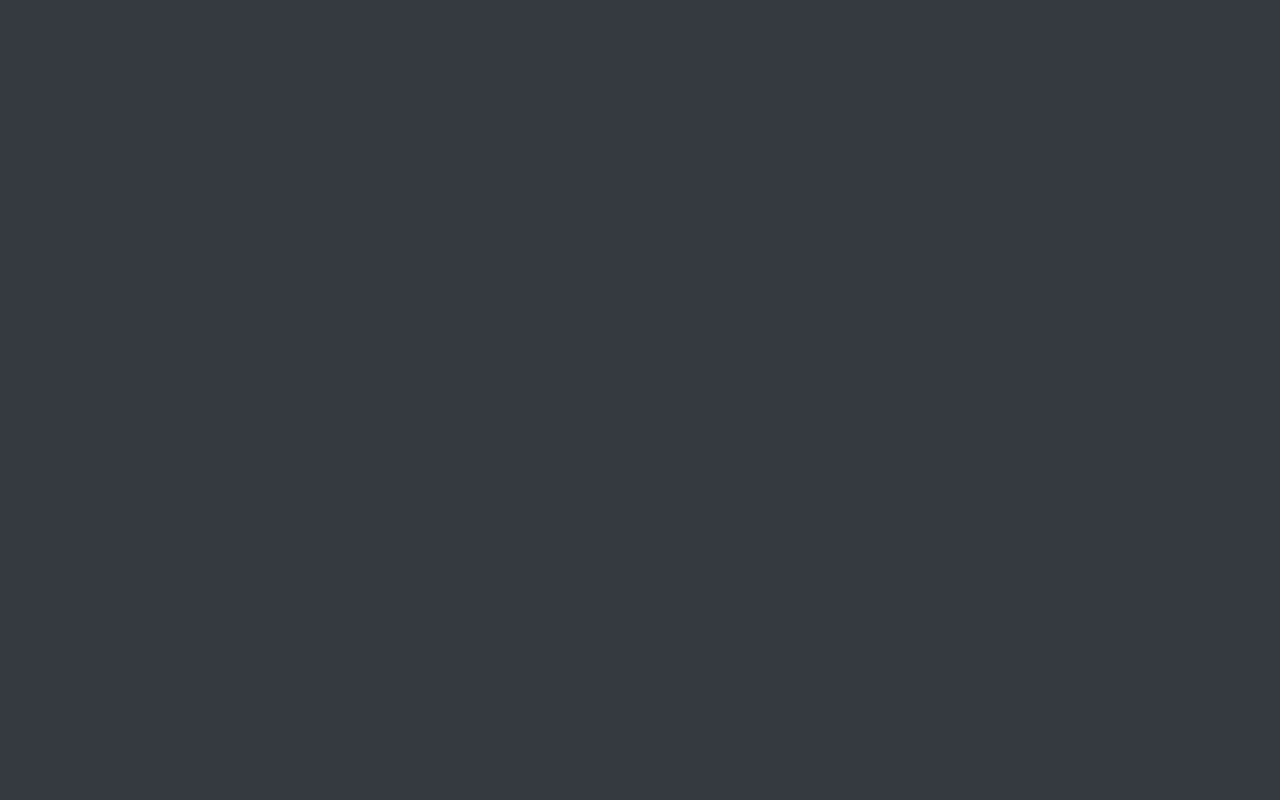
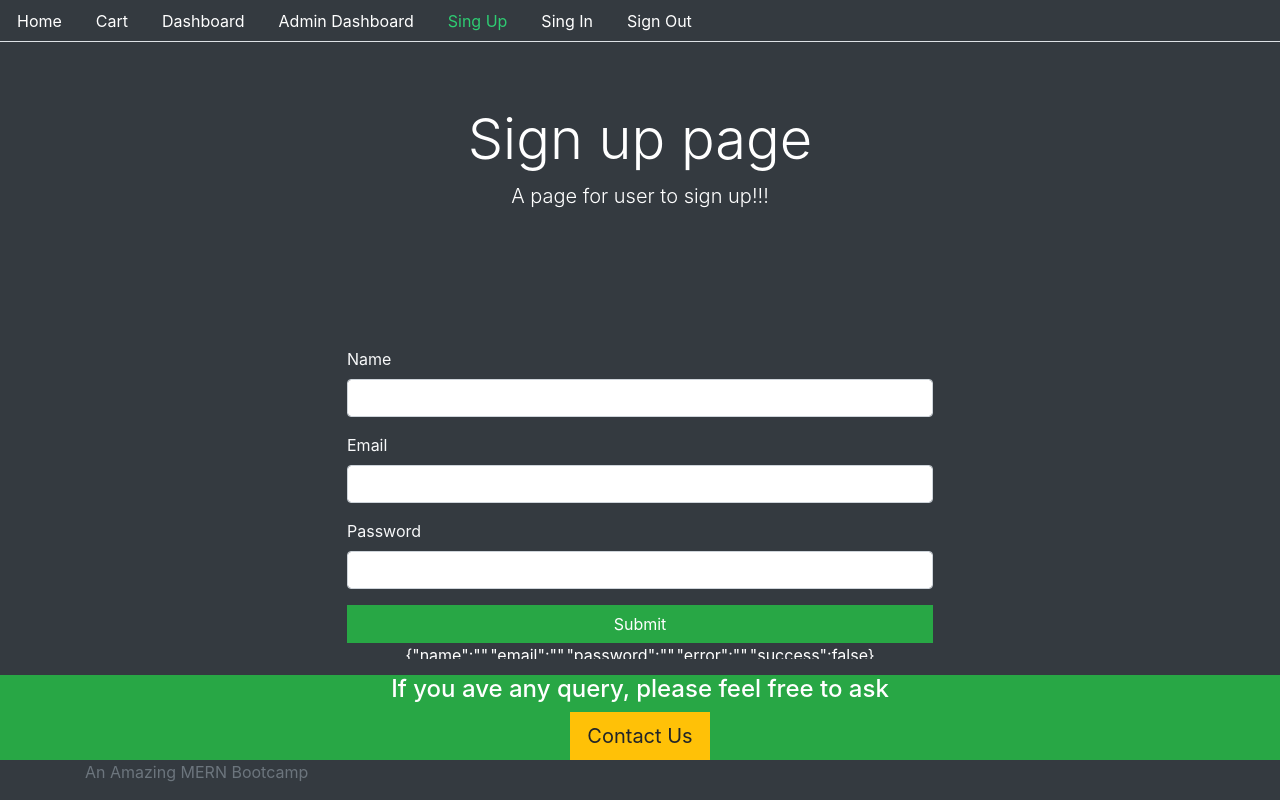
Before and after one commit to mdnadeem21/ecom-frontend-mern-app, a React (Create React App) app: page /signup in a window 1280 px wide. Built offline with nearby package versions, Linux system fonts and the light colour scheme; no server answers.

Commit message:
added navbar,signin/up/out codes

```diff
--- a/src/Routes.js
+++ b/src/Routes.js
@@ -1,12 +1,16 @@
 import React from 'react'
 import {BrowserRouter,Switch, Route} from 'react-router-dom'
 import Home from './core/Home'
+import Signup from './user/Signup'
+import Signin from './user/Signin'
 
 const Routes = () => {
   return (
     <BrowserRouter>
       <Switch>
         <Route path='/' exact component={Home} />
+        <Route path='/signup' exact component={Signup} />
+        <Route path='/signin' exact component={Signin} />
       </Switch>
     </BrowserRouter>
   )
--- a/src/auth/helper/index.js
+++ b/src/auth/helper/index.js
@@ -0,0 +1,63 @@
+import {API} from '../../backend'
+
+export const signup = user =>{
+    console.log("User : ",user);
+    console.log("User : ",user.name.length);
+    return fetch(`${API}/signup`,{
+        method : "POST",
+        header: {
+            Accept : "application/json",
+            "Content-Type" : "application/json"
+        },
+        body : JSON.stringify(user)}
+        ).then( res =>{
+            return res.json();
+        })
+        .catch( err => console.log("Error : ",err))
+}
+
+export const signin = user =>{
+    return fetch(`${API}/signin`,{
+        method : "POST",
+        header: {
+            Accept : "application/json",
+            "Content-Type" : "application/json"
+        },
+        body : JSON.stringify(user)}
+        ).then( res =>{
+            return res.json();
+        })
+        .catch( err => console.log("Error : ",err))
+}
+
+export const authenticate = (data,next) =>{
+    if(typeof window !== "undefined"){
+        localStorage.setItem("jwt",JSON.stringify(data))
+        next();
+    }
+}
+
+export const signout = next =>{
+    if(typeof window !== "undefined"){
+        localStorage.removeItem("jwt")
+        next();
+        return fetch(`${API/signout}`,{
+            method : "GET",
+
+        })
+        .then(res => console.log("User signout successfully"))
+        .catch(err => console.log("Error : ",err))
+    }
+
+}
+
+export const isAuthenticate = () =>{
+    if(typeof window == "undefined"){
+        return false
+    }
+    if(localStorage.getItem("jwt")){
+        return JSON.parse(localStorage.getItem("jwt"))
+    }else{
+        return false
+    }
+}
--- /dev/null
+++ b/src/backend.js
@@ -0,0 +1 @@
+export const API = process.env.REACT_APP_BACKEND
--- a/src/core/Base.js
+++ b/src/core/Base.js
@@ -0,0 +1,36 @@
+import React from 'react'
+import Navbar from './Navbar';
+
+
+const Base = ({
+    title = "My title",
+    description = "My description",
+    className = "bg-dark text-white p-4",
+    children
+}) => {
+  return (
+    <div>
+        <Navbar />
+      <div className='container-fluid'>
+       <div className="jumbotron bg-dark text-white text-center">
+        <h2 className="display-4">{title}</h2>
+        <p className="lead">{description}</p>
+       </div>
+       <div className={className}>{children}</div>
+      </div>
+      <footer className="footer bg-dark mt-auto py-3">
+        <div className="container-fluid bg-success text-white text-center">
+            <h4>If you ave any query, please feel free to ask</h4>
+            <button className="btn btn-warning btn-lg">Contact Us</button>
+        </div>
+        <div className="container">
+          <span className="text-muted">
+            An Amazing MERN Bootcamp
+          </span>
+        </div>
+      </footer>
+    </div>
+  )
+}
+
+export default Base;
--- a/src/core/Home.js
+++ b/src/core/Home.js
@@ -1,11 +1,13 @@
 import React from 'react'
 import "../styles.css"
+import Base from './Base';
 
 export default function Home() {
   return (
     <div>
+      <Base title ="Home Page" description='Welcome to the Tshirt zone'>
       <h1 className='text-white'>Hello front End</h1>
-      <p className='text-white text-center'>About the App</p>
+      </Base>
     </div>
   )
 }
--- /dev/null
+++ b/src/core/Navbar.js
@@ -0,0 +1,57 @@
+import React from 'react'
+import {Link,withRouter} from 'react-router-dom'
+
+const currentTab = (history,path) =>{
+    if(history.location.pathname === path){
+        return {color : "#2ecc72"}
+    }else{
+        return {color : "#FFFFFF"}
+    }
+}
+
+const Navbar = ({ history}) => {
+
+  return (
+    <div>
+       <ul className="nav nav-tabs bg-dark">
+          <li className="nav-item">
+            <Link style={currentTab(history,"/")} className="nav-link" to="/">
+                Home
+            </Link>
+          </li>
+          <li className="nav-item">
+            <Link style={currentTab(history,"/cart")} className="nav-link" to="/cart">
+                Cart
+            </Link>
+          </li>
+          <li className="nav-item">
+            <Link style={currentTab(history,"/user/dasboard")} className="nav-link" to="/user/dashboard">
+                Dashboard
+            </Link>
+          </li>
+          <li className="nav-item">
+            <Link style={currentTab(history,"/admin/dashboard")} className="nav-link" to="/admin/dashboard">
+                Admin Dashboard
+            </Link>
+          </li>
+          <li className="nav-item">
+            <Link style={currentTab(history,"/signup")} className="nav-link" to="/signup">
+                Sing Up
+            </Link>
+          </li>
+          <li className="nav-item">
+            <Link style={currentTab(history,"/signin")} className="nav-link" to="/signin">
+                Sing In
+            </Link>
+          </li>
+          <li className="nav-item">
+            <Link style={currentTab(history,"/signout")} className="nav-link" to="/signout">
+                Sign Out
+            </Link>
+          </li>
+       </ul>
+
+    </div>
+  )
+}
+export default withRouter(Navbar);
--- a/src/styles.css
+++ b/src/styles.css
@@ -7,3 +7,10 @@
 body {
   background: #343a40;
 }
+
+footer{
+  position: absolute;
+  bottom: 0px;
+  right: 0px;
+  left: 0px;
+}
--- a/src/user/Signin.js
+++ b/src/user/Signin.js
@@ -0,0 +1,33 @@
+import React, {useState} from 'react'
+import Base from '../core/Base'
+import {Link} from 'react-router-dom'
+
+const Signin = () =>{
+
+    const signInForm = () =>{
+        return(
+             <div className="row">
+                <div className="col-md-6 offset-sm-3 text-left">
+                    <form >
+                        <div className="form-group">
+                            <label className="text-light">Email</label>
+                            <input className='form-control' type="email" />
+                        </div>
+                        <div className="form-group">
+                            <label className="text-light">Password</label>
+                            <input className='form-control' type="password" />
+                        </div>
+                        <button className="btn btn-success btn-block">Submit</button>
+                    </form>
+                </div>
+             </div>
+        )
+    }
+    return(
+        <Base title='Sign In page' description='A page for user to sign in!!!'>
+            {signInForm()}
+
+        </Base>
+    )
+}
+export default Signin;
--- a/src/user/Signup.js
+++ b/src/user/Signup.js
@@ -0,0 +1,90 @@
+import React, {useState} from 'react'
+import Base from '../core/Base'
+import {Link} from 'react-router-dom'
+import { signup } from '../auth/helper'
+
+const Signup = () =>{
+
+    const [values, setValues] = useState({
+        name : "",
+        email : "",
+        password : "",
+        error : "",
+        success : false
+    })
+
+    const { name, email, password, error, success } = values
+
+    const handleChange = name => event =>{
+        setValues({...values,error : false,[name] : event.target.value})
+    }
+
+    const onSubmit = event =>{
+        event.preventDefault();
+        console.log(`Before --- Name : ${name} - Email : ${email} - Password : ${password}`);
+        setValues({...values,error : false})
+        console.log(`After --- Name : ${name} - Email : ${email} - Password : ${password}`);
+        signup({name,email,password})
+        .then(data =>{
+            console.log("Data : ",data)
+            if(data.error){
+                setValues({...values, error : data.error, success : false})
+            }else{
+                setValues({...values,name:"",email:"",password:"",error:"",success:true})
+            }
+        })
+        .catch(err => console.log("Error in SignUp : ",err))
+    }
+
+    const successMessage = () =>{
+      return (
+
+       <div className="row">
+          <div className="col-md-6 offset-sm-3 text-left">
+          <div className="alert alert-success" style={{display: success ? "" :"none"}}>
+        New account created successfully, for <Link to="/signin">Login click here</Link>
+      </div>
+          </div>
+       </div>
+
+      )
+    }
+    const errorMessage = () =>{
+        return (<div className="alert alert-success" style={{display: error ? "" :"none"}}>
+          {error}
+        </div>)
+      }
+
+    const signUpForm = () =>{
+        return(
+             <div className="row">
+                <div className="col-md-6 offset-sm-3 text-left">
+                    <form >
+                        <div className="form-group">
+                            <label className="text-light">Name</label>
+                            <input onChange={handleChange("name")} className='form-control' type="text" value={name} />
+                        </div>
+                        <div className="form-group">
+                            <label className="text-light">Email</label>
+                            <input onChange={handleChange("email")} className='form-control' type="email" value={email} />
+                        </div>
+                        <div className="form-group">
+                            <label className="text-light">Password</label>
+                            <input onChange={handleChange("password")}className='form-control' type="password" value={password}/>
+                        </div>
+                        <button onClick={onSubmit} className="btn btn-success btn-block">Submit</button>
+                    </form>
+                </div>
+             </div>
+        )
+    }
+    return(
+        <Base title='Sign up page' description='A page for user to sign up!!!'>
+            {successMessage()}
+            {errorMessage()}
+            {signUpForm()}
+            <p className="text-white text-center">{JSON.stringify(values)}</p>
+        </Base>
+    )
+}
+export default Signup;
```
Also changed, not shown: 1 other file (tests, documents, lock files or other folders).
